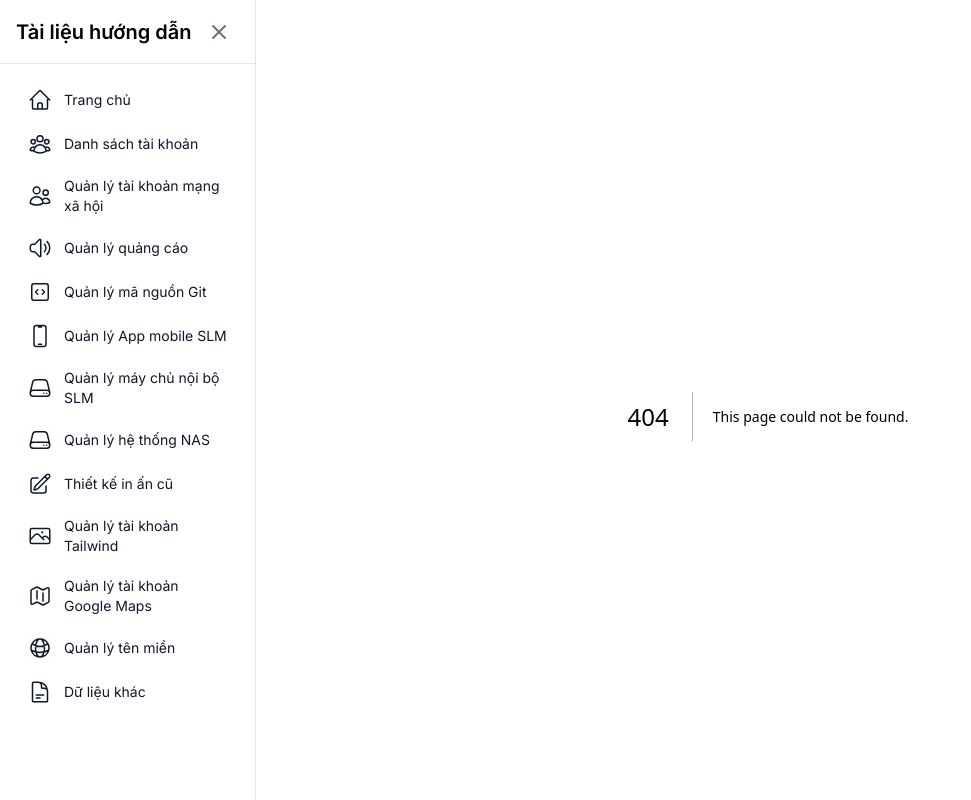
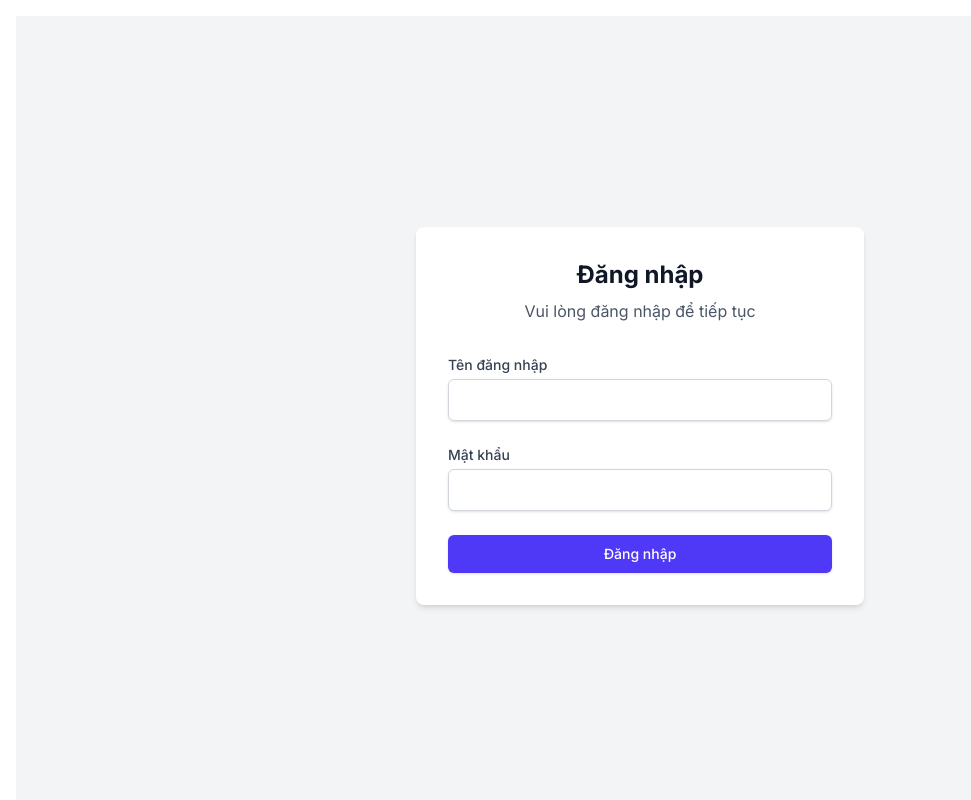
Before and after one commit to slmcompany/document, a Next.js app: page /login in a window 1280 px wide. Before the commit this address had no page. Shown: the whole page, without its empty margins (0-971 px from the left). Built offline with nearby package versions, Linux system fonts and the light colour scheme.

Commit message:
Thêm hệ thống đăng nhập với tài khoản cố định

```diff
--- a/src/app/layout.tsx
+++ b/src/app/layout.tsx
@@ -2,6 +2,7 @@
 import { Inter } from "next/font/google";
 import "./globals.css";
 import { MainLayout } from "@/components/Layout/MainLayout";
+import { AuthProvider } from "@/contexts/AuthContext";
 
 const inter = Inter({ subsets: ["latin"] });
 
@@ -18,7 +19,9 @@
   return (
     <html lang="vi">
       <body className={inter.className}>
-        <MainLayout>{children}</MainLayout>
+        <AuthProvider>
+          <MainLayout>{children}</MainLayout>
+        </AuthProvider>
       </body>
     </html>
   );
--- /dev/null
+++ b/src/app/login/page.tsx
@@ -0,0 +1,93 @@
+'use client';
+
+import React, { useState, useEffect } from 'react';
+import { useRouter } from 'next/navigation';
+import { useAuth } from '@/contexts/AuthContext';
+
+export default function LoginPage() {
+  const [username, setUsername] = useState('');
+  const [password, setPassword] = useState('');
+  const [error, setError] = useState('');
+  const router = useRouter();
+  const { isLoggedIn, login } = useAuth();
+
+  useEffect(() => {
+    // Nếu đã đăng nhập, chuyển hướng về trang chủ
+    if (isLoggedIn) {
+      router.push('/');
+    }
+  }, [isLoggedIn, router]);
+
+  const handleSubmit = (e: React.FormEvent) => {
+    e.preventDefault();
+    setError('');
+
+    if (!username || !password) {
+      setError('Vui lòng nhập đầy đủ thông tin');
+      return;
+    }
+
+    const success = login(username, password);
+    if (!success) {
+      setError('Tên đăng nhập hoặc mật khẩu không đúng');
+    }
+  };
+
+  return (
+    <div className="flex items-center justify-center min-h-screen bg-gray-100">
+      <div className="w-full max-w-md p-8 space-y-8 bg-white rounded-lg shadow-md">
+        <div className="text-center">
+          <h1 className="text-2xl font-bold text-gray-900">Đăng nhập</h1>
+          <p className="mt-2 text-gray-600">Vui lòng đăng nhập để tiếp tục</p>
+        </div>
+
+        <form className="mt-8 space-y-6" onSubmit={handleSubmit}>
+          {error && (
+            <div className="p-3 text-sm text-red-500 bg-red-100 rounded">
+              {error}
+            </div>
+          )}
+
+          <div>
+            <label htmlFor="username" className="block text-sm font-medium text-gray-700">
+              Tên đăng nhập
+            </label>
+            <input
+              id="username"
+              name="username"
+              type="text"
+              value={username}
+              onChange={(e) => setUsername(e.target.value)}
+              required
+              className="block w-full px-3 py-2 mt-1 border border-gray-300 rounded-md shadow-sm focus:outline-none focus:ring-indigo-500 focus:border-indigo-500"
+            />
+          </div>
+
+          <div>
+            <label htmlFor="password" className="block text-sm font-medium text-gray-700">
+              Mật khẩu
+            </label>
+            <input
+              id="password"
+              name="password"
+              type="password"
+              value={password}
+              onChange={(e) => setPassword(e.target.value)}
+              required
+              className="block w-full px-3 py-2 mt-1 border border-gray-300 rounded-md shadow-sm focus:outline-none focus:ring-indigo-500 focus:border-indigo-500"
+            />
+          </div>
+
+          <div>
+            <button
+              type="submit"
+              className="flex justify-center w-full px-4 py-2 text-sm font-medium text-white bg-indigo-600 border border-transparent rounded-md shadow-sm hover:bg-indigo-700 focus:outline-none focus:ring-2 focus:ring-offset-2 focus:ring-indigo-500"
+            >
+              Đăng nhập
+            </button>
+          </div>
+        </form>
+      </div>
+    </div>
+  );
+}
--- /dev/null
+++ b/src/components/AuthGuard.tsx
@@ -0,0 +1,27 @@
+'use client';
+
+import React, { useEffect } from 'react';
+import { useRouter } from 'next/navigation';
+import { useAuth } from '@/contexts/AuthContext';
+
+interface AuthGuardProps {
+  children: React.ReactNode;
+}
+
+export const AuthGuard: React.FC<AuthGuardProps> = ({ children }) => {
+  const { isLoggedIn } = useAuth();
+  const router = useRouter();
+
+  useEffect(() => {
+    if (!isLoggedIn) {
+      router.push('/login');
+    }
+  }, [isLoggedIn, router]);
+
+  // Không hiển thị nội dung cho đến khi xác thực thành công
+  if (!isLoggedIn) {
+    return null;
+  }
+
+  return <>{children}</>;
+};
--- a/src/components/Layout/MainLayout.tsx
+++ b/src/components/Layout/MainLayout.tsx
@@ -1,7 +1,10 @@
 'use client';
 
 import React, { useState } from 'react';
+import { usePathname } from 'next/navigation';
 import { Sidebar } from '../Sidebar/Sidebar';
+import { AuthGuard } from '../AuthGuard';
+import { useAuth } from '@/contexts/AuthContext';
 
 interface MainLayoutProps {
   children: React.ReactNode;
@@ -9,26 +12,48 @@
 
 export const MainLayout: React.FC<MainLayoutProps> = ({ children }) => {
   const [isSidebarOpen, setIsSidebarOpen] = useState(true);
+  const { isLoggedIn, logout } = useAuth();
+  const pathname = usePathname();
 
   const toggleSidebar = () => {
     setIsSidebarOpen(!isSidebarOpen);
   };
 
+  // Kiểm tra xem có cần bảo vệ trang hiện tại không
+  const isLoginPage = pathname === '/login';
+
   return (
     <div className="flex h-screen overflow-hidden bg-white dark:bg-gray-900">
-      {/* Sidebar */}
-      <Sidebar isOpen={isSidebarOpen} toggleSidebar={toggleSidebar} />
+      {/* Sidebar chỉ hiển thị khi đã đăng nhập */}
+      {isLoggedIn && <Sidebar isOpen={isSidebarOpen} toggleSidebar={toggleSidebar} />}
 
       {/* Main Content */}
       <main
         className={`flex-1 overflow-y-auto overflow-x-hidden transition-all duration-300 ease-in-out
-          ${isSidebarOpen ? 'md:ml-64' : 'md:ml-20'}
-          ${isSidebarOpen ? 'sm:ml-0' : 'sm:ml-0'}
-          ${isSidebarOpen ? 'ml-0' : 'ml-0'}
+          ${isLoggedIn && isSidebarOpen ? 'md:ml-64' : 'md:ml-0'}
+          ${isLoggedIn && isSidebarOpen ? 'sm:ml-0' : 'sm:ml-0'}
+          ${isLoggedIn && isSidebarOpen ? 'ml-0' : 'ml-0'}
         `}
       >
+        {isLoggedIn && (
+          <div className="p-4 bg-white border-b dark:bg-gray-800 dark:border-gray-700">
+            <div className="flex justify-end">
+              <button
+                onClick={logout}
+                className="px-4 py-2 text-sm text-white bg-red-600 rounded hover:bg-red-700"
+              >
+                Đăng xuất
+              </button>
+            </div>
+          </div>
+        )}
+
         <div className="container p-4 mx-auto">
-          {children}
+          {isLoginPage ? (
+            children
+          ) : (
+            <AuthGuard>{children}</AuthGuard>
+          )}
         </div>
       </main>
     </div>
--- /dev/null
+++ b/src/contexts/AuthContext.tsx
@@ -0,0 +1,52 @@
+'use client';
+
+import React, { createContext, useContext, useState, useEffect } from 'react';
+
+type AuthContextType = {
+  isLoggedIn: boolean;
+  login: (username: string, password: string) => boolean;
+  logout: () => void;
+};
+
+const AuthContext = createContext<AuthContextType | undefined>(undefined);
+
+export function AuthProvider({ children }: { children: React.ReactNode }) {
+  const [isLoggedIn, setIsLoggedIn] = useState(false);
+
+  // Kiểm tra trạng thái đăng nhập từ localStorage khi component mount
+  useEffect(() => {
+    const storedLoginState = localStorage.getItem('isLoggedIn');
+    if (storedLoginState === 'true') {
+      setIsLoggedIn(true);
+    }
+  }, []);
+
+  const login = (username: string, password: string) => {
+    // Xác thực với thông tin đăng nhập cố định
+    if (username === 'slm' && password === 'Slm@879291') {
+      setIsLoggedIn(true);
+      localStorage.setItem('isLoggedIn', 'true');
+      return true;
+    }
+    return false;
+  };
+
+  const logout = () => {
+    setIsLoggedIn(false);
+    localStorage.removeItem('isLoggedIn');
+  };
+
+  return (
+    <AuthContext.Provider value={{ isLoggedIn, login, logout }}>
+      {children}
+    </AuthContext.Provider>
+  );
+}
+
+export function useAuth() {
+  const context = useContext(AuthContext);
+  if (context === undefined) {
+    throw new Error('useAuth must be used within an AuthProvider');
+  }
+  return context;
+}
```
